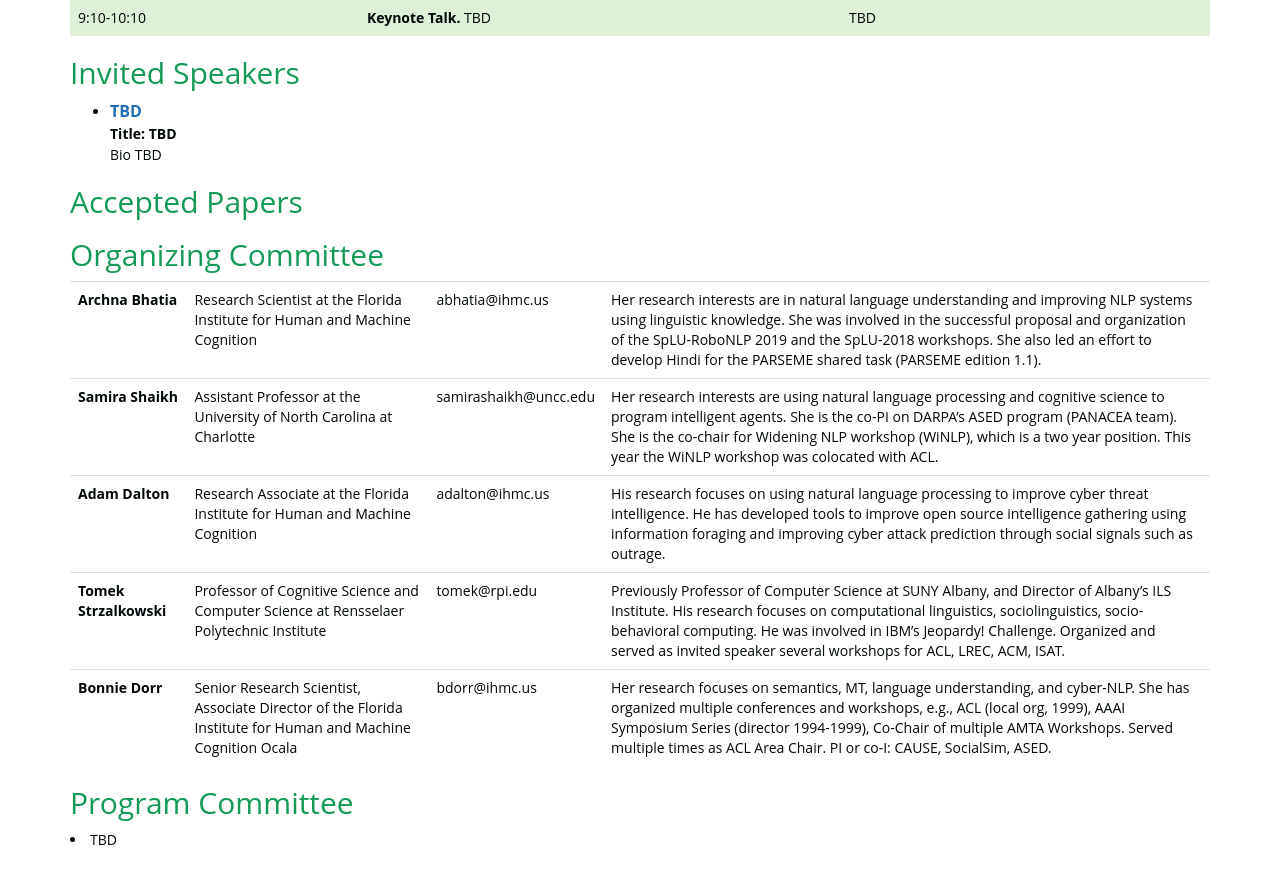
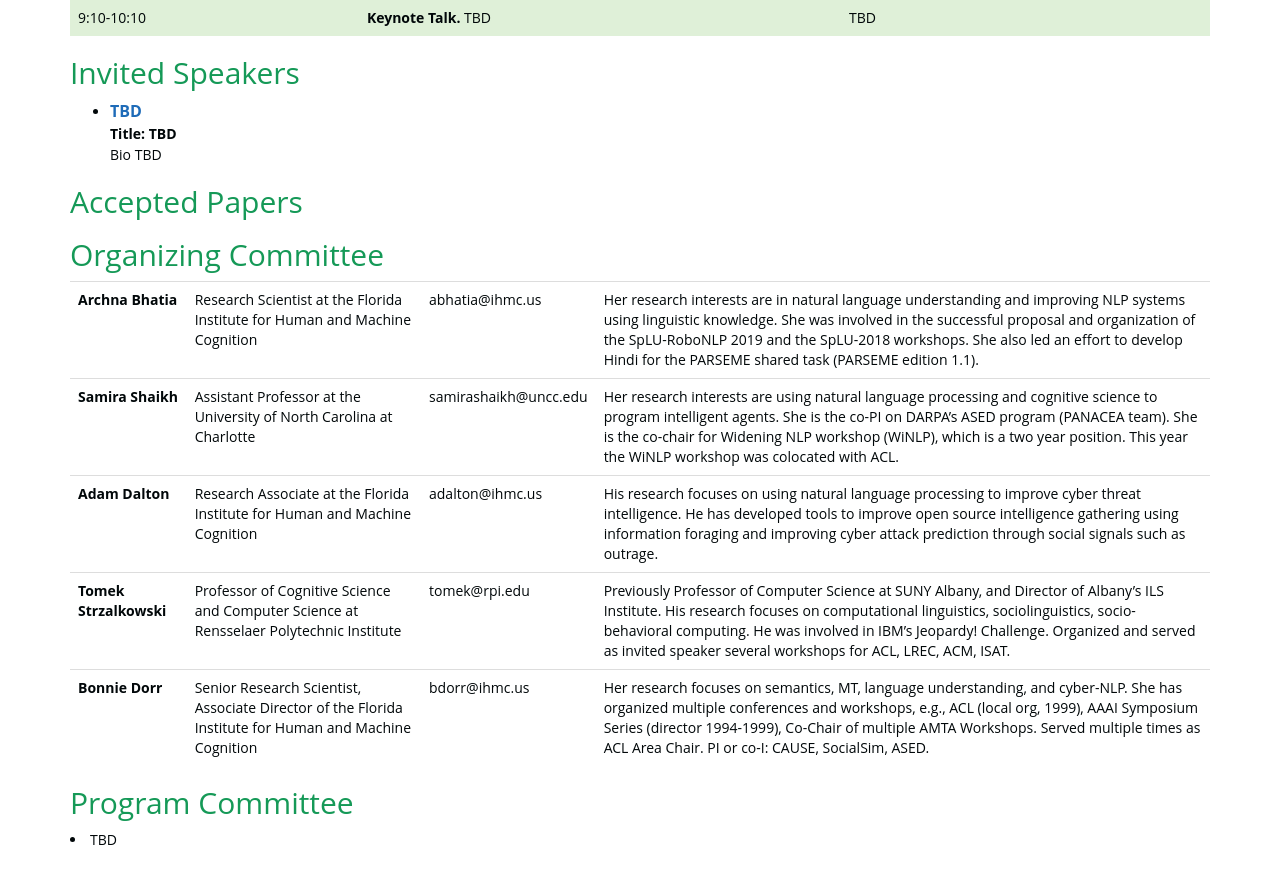
Before and after one commit to social-threats/social-threats.github.io, a Jekyll site: the page built from index.html, in a window 1280 px wide and 900 px high, scrolled down 1467 px. Shown: the top 884 px of the window. Built offline with Jekyll 4.4.1, drawn with Linux system fonts in a browser that asks for light colours; nearby versions of some CDN libraries.

Commit message:
consistent ihmc locales

```diff
--- a/_includes/_STOC_2020/organizers.html
+++ b/_includes/_STOC_2020/organizers.html
@@ -51,7 +51,7 @@
     </tr>
     <tr>
         <th scope="row">Bonnie Dorr</th>
-        <td>Senior Research Scientist, Associate Director of the Florida Institute for Human and Machine Cognition Ocala
+        <td>Senior Research Scientist, Associate Director of the Florida Institute for Human and Machine Cognition
         </td>
         <td>bdorr@ihmc.us</td>
         <td>Her research focuses on semantics, MT, language understanding, and cyber-NLP. She has organized multiple
```
